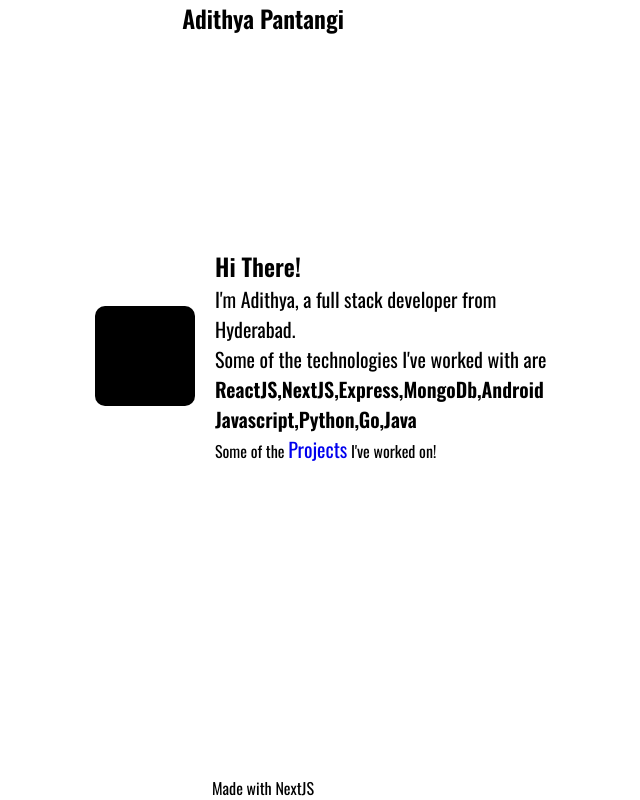
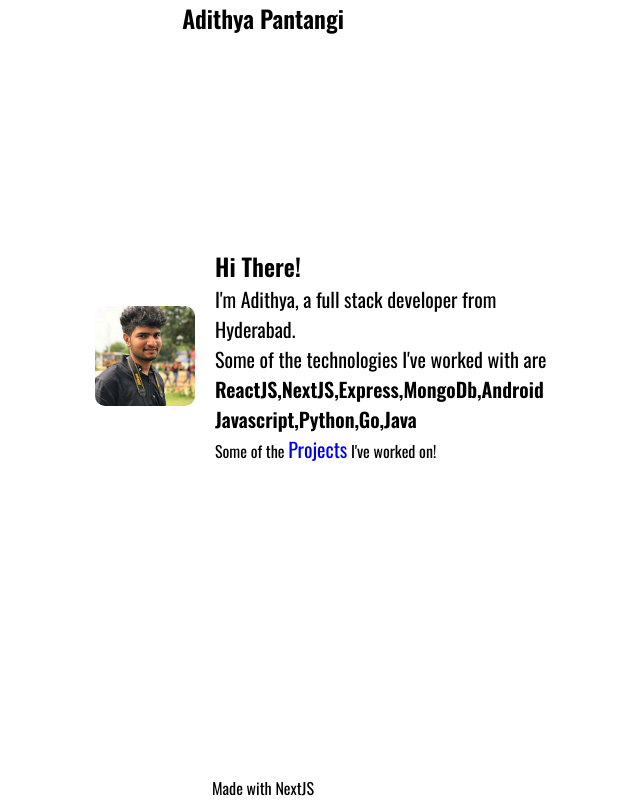
Before and after one commit to Adi343/adithya, a Next.js app: page / in a window 1280 px wide. Shown: the whole page, without its empty margins (377-1017 px from the left). Built offline with nearby package versions, Linux system fonts and the light colour scheme.

Commit message:
Updated styling for photo and added photo

```diff
--- a/pages/index.js
+++ b/pages/index.js
@@ -1,4 +1,6 @@
 import Link from "next/link";
+import Image from "next/image";
+import photograph from "../public/adithya.png";
 
 export default function Home() {
   return (
@@ -38,14 +40,24 @@ export default function Home() {
         >
           <div className="profilePhoto">
             {/* <span>Profile Card</span> */}
-            <div
+            {/* <img
+              src="photo.src"
               style={{
                 width: "100px",
                 height: "100px",
                 borderRadius: "10px",
                 backgroundColor: "black",
               }}
-            ></div>
+            /> */}
+            {photograph !== undefined ? (
+              <Image
+                src={photograph}
+                width="100px"
+                height="100px"
+                borderRadius="10px"
+                className="photo"
+              />
+            ) : null}
           </div>
 
           <div
--- a/pages/projects.js
+++ b/pages/projects.js
@@ -93,6 +93,8 @@ const ProjectCard = (props) => {
         {props.projectName}
       </span>
       <span style={{}}>{props.projectDescription}</span>
+
+      <span>Built With {"Tech1 Tech2 Tech3"}</span>
     </div>
   );
 };
--- a/styles/globals.css
+++ b/styles/globals.css
@@ -38,6 +38,10 @@ a {
   margin-right: 20px;
 }
 
+.photo {
+  border-radius: 10px;
+}
+
 .linkStyle {
   font-size: 1.25rem;
   color: #0000ee;
```
Also changed, not shown: public/adithya.png (added).
